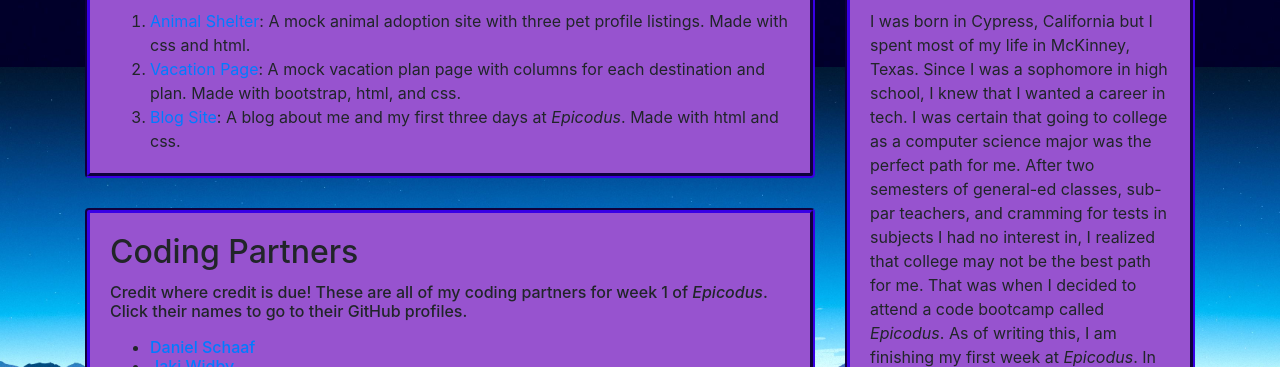
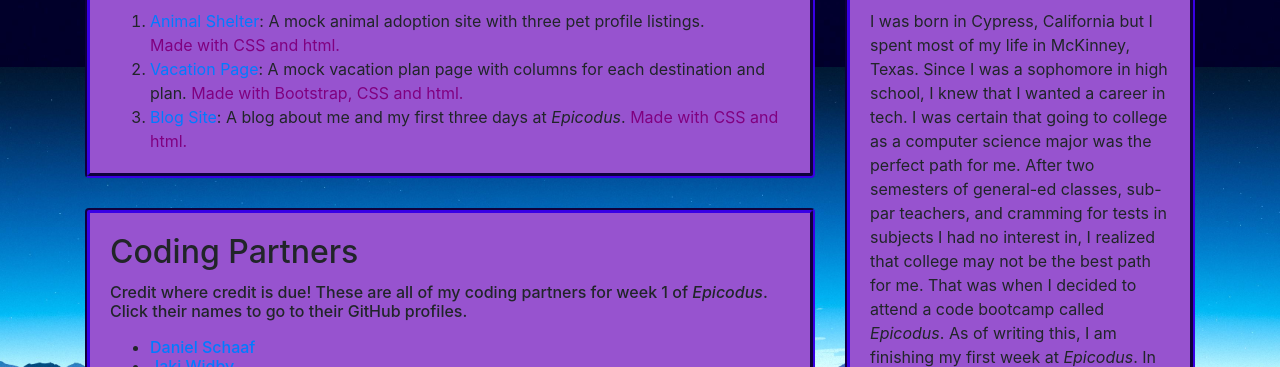
Before and after one commit to Joebenitus/landing-page, a plain HTML site: page index.html in a window 1280 px wide. Shown: the part 733-1100 px from the top of the page. Drawn offline with Linux system fonts and the light colour scheme.

Commit message:
add spans for languages used

```diff
--- a/css/styles.css
+++ b/css/styles.css
@@ -31,6 +31,10 @@ body {
   background-color: #9753cf;
 }
 
+.made-with {
+  color: purple;
+}
+
 #partners {
   margin-top: 30px;
 }
--- a/index.html
+++ b/index.html
@@ -31,9 +31,9 @@
         <div class="card-body">
           <h2 class="card-title">Projects</h2>
           <ol class="card-text">
-            <li><a href="https://joebenitus.github.io/animal-shelter">Animal Shelter</a>: A mock animal adoption site with three pet profile listings. Made with css and html.</li>
-            <li><a href="https://mtiapkov.github.io/Vacation">Vacation Page</a>: A mock vacation plan page with columns for each destination and plan. Made with bootstrap, html, and css.</li>
-            <li><a href="https://github.com/Joebenitus/blog-site">Blog Site</a>: A blog about me and my first three days at <em>Epicodus</em>. Made with html and css.</li>
+            <li><a href="https://joebenitus.github.io/animal-shelter">Animal Shelter</a>: A mock animal adoption site with three pet profile listings. <br> <span class="made-with">Made with CSS and html.</span></li>
+            <li><a href="https://mtiapkov.github.io/Vacation">Vacation Page</a>: A mock vacation plan page with columns for each destination and plan. <span class="made-with">Made with Bootstrap, CSS and html.</span></li>
+            <li><a href="https://github.com/Joebenitus/blog-site">Blog Site</a>: A blog about me and my first three days at <em>Epicodus</em>. <span class="made-with">Made with CSS and html.</span></li>
           </ol>
         </div>
       </div>
```
